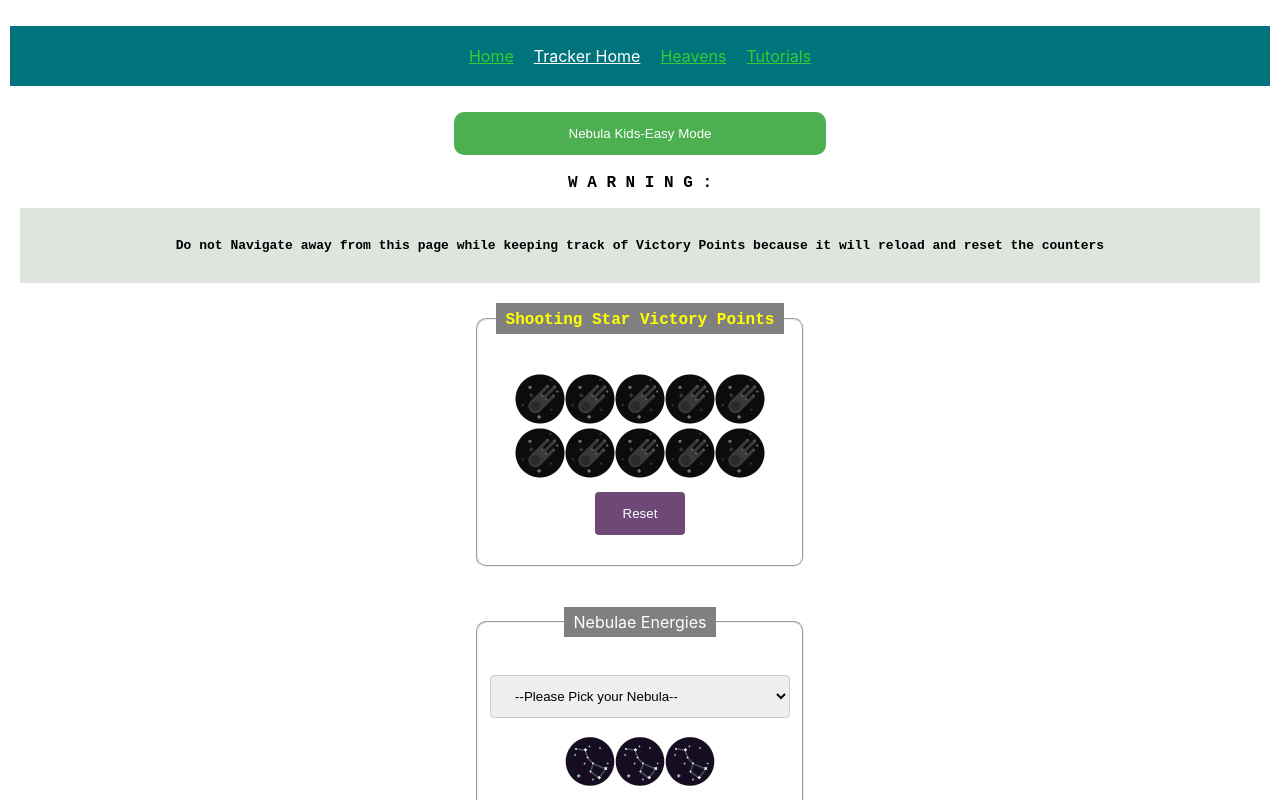
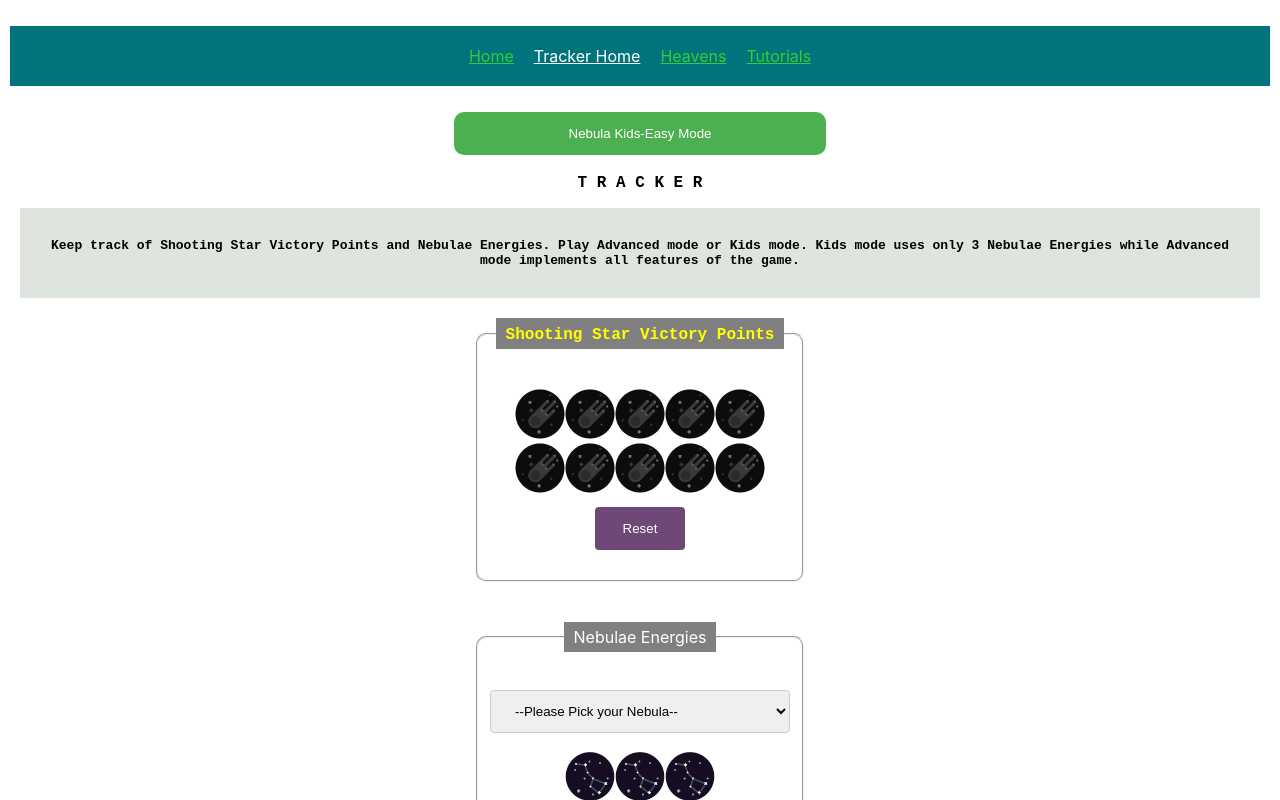
Before and after one commit to SharukhGV/celestial-frontend, a React (Create React App) app: page /trackerhome in a window 1280 px wide. Shown: the top 800 px of the page. Built offline with nearby package versions, Linux system fonts and the light colour scheme.

Commit message:
implemented hide clarity per Nick advice

```diff
--- a/src/components/CheatSheet.js
+++ b/src/components/CheatSheet.js
@@ -33,7 +33,7 @@ function CheatSheet(){
 if (toggle) {
   return (
     <div>
-      <button className="buttonCheat" onClick={handleCtrck} style={{ display: toggle ? 'block' : 'none' }} >Star Cheat Sheet
+      <button className="buttonCheat" onClick={handleCtrck} style={{ display: toggle ? 'block' : 'none' }} >Hide Star Cheat Sheet
 </button>
 
       <table className="trst-group">
--- a/src/components/TrackerHome.js
+++ b/src/components/TrackerHome.js
@@ -54,8 +54,8 @@ else {
   <button className="buttonCheat" onClick={handleCtrck}>Nebula Kids-Easy Mode</button>
 
 
-  <p><strong className='warningwar'>W A R N I N G :</strong></p>
-<div className='warningnav' ><strong> Do not Navigate away from this page while keeping track of Victory Points because it will reload and reset the counters</strong></div>
+  <p><strong className='warningwar'> T R A C K E R </strong></p>
+<div className='warningnav' ><strong>Keep track of Shooting Star Victory Points and Nebulae Energies. Play Advanced mode or Kids mode. Kids mode uses only 3 Nebulae Energies while Advanced mode implements all features of the game.</strong></div>
 <div><ShootingStars/></div>
 
 
```
